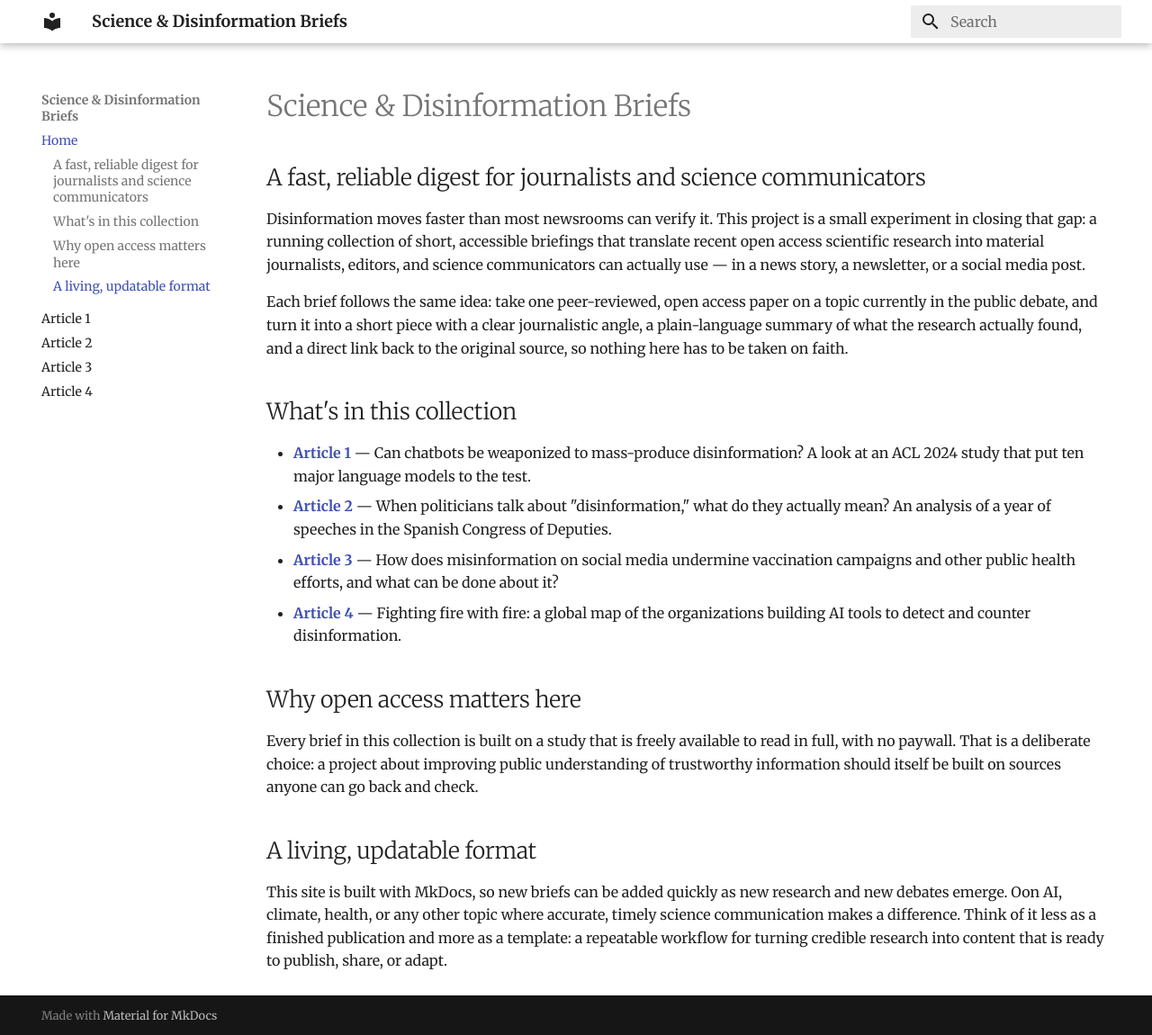
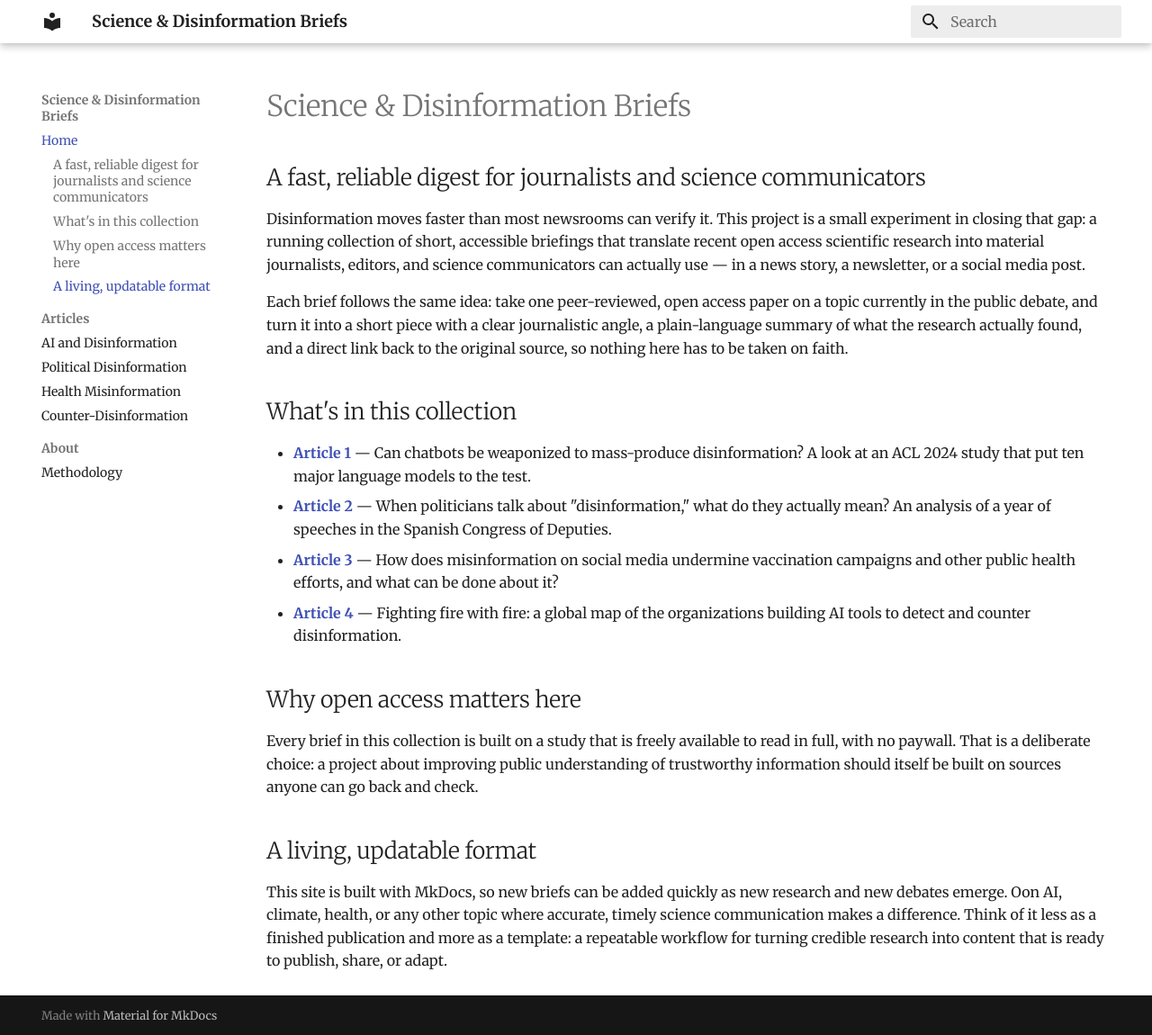
Before and after one commit to danieledelpozzo/editoria, an MkDocs documentation site: the page built from docs/index.md, in a window 1280 px wide and 1150 px high. Shown: the whole window at 90% size. Built offline with MkDocs 1.6.1 and Material for MkDocs 9.7.7, drawn with Linux system fonts in a browser that asks for light colours.

Commit message:
Update mkdocs.yml

```diff
--- a/mkdocs.yml
+++ b/mkdocs.yml
@@ -19,7 +19,12 @@ extra_css:
 
 nav:
   - Home: index.md
-  - Article 1: article1.md
-  - Article 2: article2.md
-  - Article 3: article3.md
-  - Article 4: article4.md
+
+  - Articles:
+      - AI and Disinformation: article1.md
+      - Political Disinformation: article2.md
+      - Health Misinformation: article3.md
+      - Counter-Disinformation: article4.md
+
+  - About:
+      - Methodology: methodology.md
```
